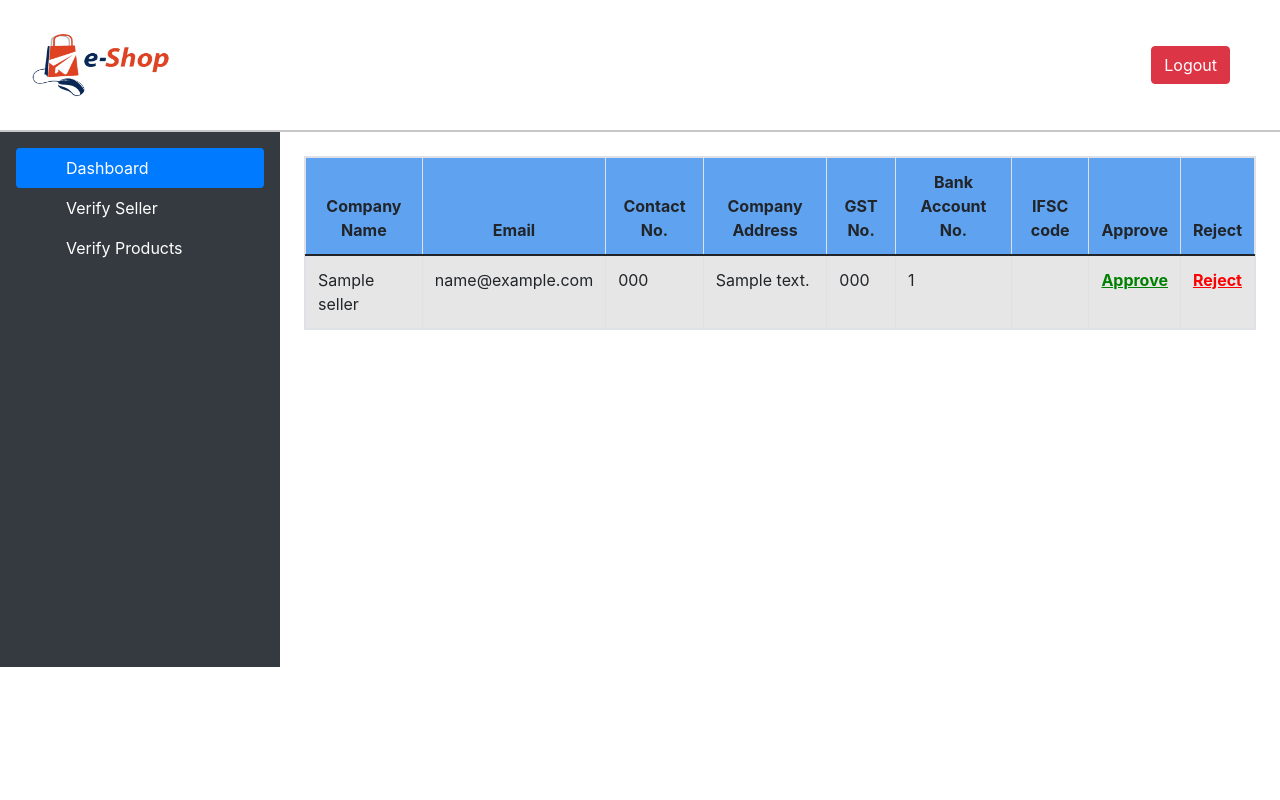
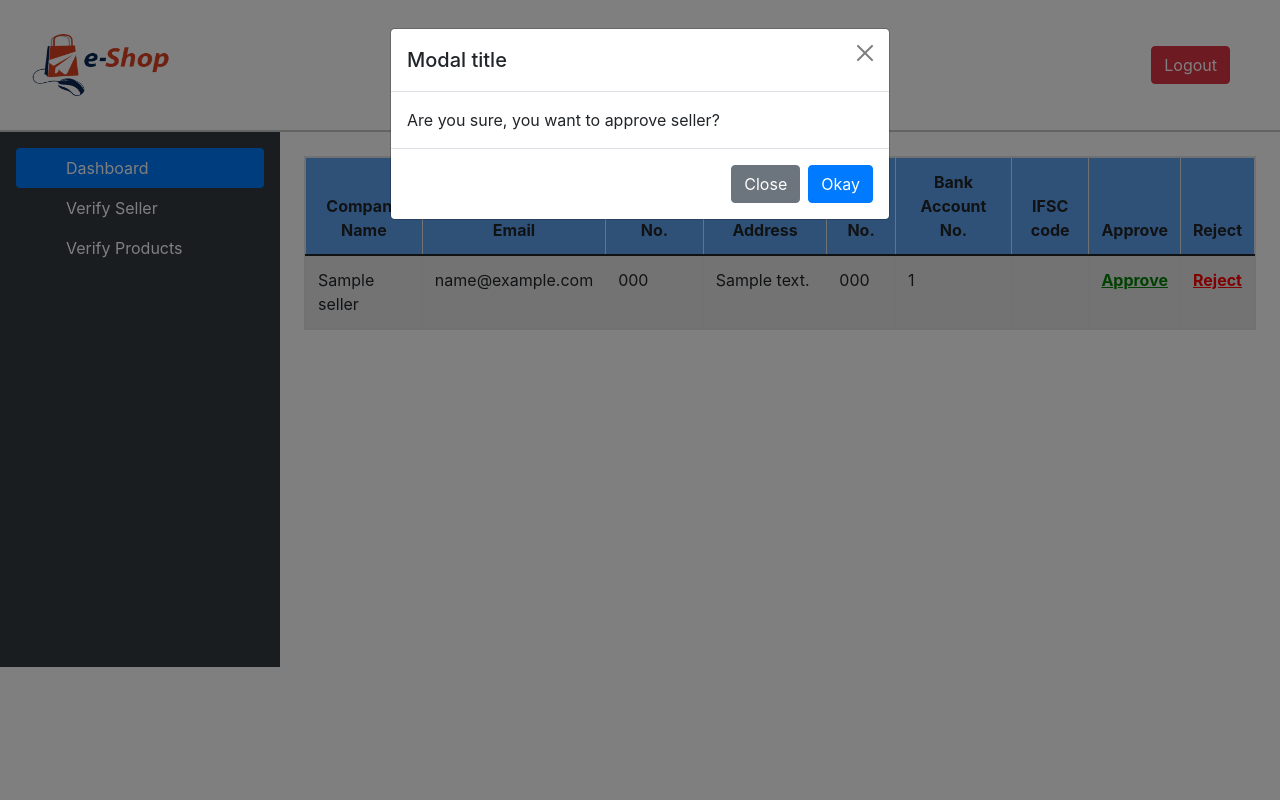
Before and after one commit to Denisshingala/e-Shop, a PHP site: page /admin/verify-seller.php in a window 1280 px wide, after a click on "Approve". Run offline with PHP 8.4, Linux system fonts and the light colour scheme; the visitor is signed in with stand-in values (Sample User, id 1); tables that the repository leaves empty or names only in its code hold one stand-in row (values such as "Sample post"); data that the repository does not hold is empty.

Commit message:
Seller approval Done

```diff
--- a/action/auth.php
+++ b/action/auth.php
@@ -1,7 +1,7 @@
 <?php
 session_start();
 if (!isset($_SESSION['email'])) {
-    header("location: /");
+    header("location:/online_shopping/online_shopping/login.php");
 }
 $error = "";
 $success = "";
--- a/action/seller-approve.php
+++ b/action/seller-approve.php
@@ -1,10 +1,9 @@
 <?php
 if (isset($_POST['approve'])) {
     $id = mysqli_real_escape_string($conn, $_POST['seller_id']);
-
-    $sql = "UPDATE 'seller' SET status='approve' where seller_id=?";
+    $sql = "UPDATE seller SET status='approve' where seller_id=?";
     $stmt = $conn->prepare($sql);
-    $stmt->bind_param("s", $id);
+    $stmt->bind_param("i", $id);
     if ($stmt->execute()) {
         $success = "Successfully approved...";
     } else {
@@ -13,10 +12,9 @@ if (isset($_POST['approve'])) {
 }
 if (isset($_POST['reject'])) {
     $id = mysqli_real_escape_string($conn, $_POST['seller_id']);
-
-    $sql = "DELETE FROM 'seller' where seller_id=?";
+    $sql = "DELETE FROM seller where seller_id=?";
     $stmt = $conn->prepare($sql);
-    $stmt->bind_param("s", $id);
+    $stmt->bind_param("i", $id);
     if ($stmt->execute()) {
         $success = "Successfully approved...";
     } else {
--- a/admin/dashboard.php
+++ b/admin/dashboard.php
@@ -1,3 +1,8 @@
+<?php
+require('../configuration/config.php');
+require('../action/auth.php');
+?>
+
 <!doctype html>
 <html lang="en">
 
--- a/admin/utilities/alert.php
+++ b/admin/utilities/alert.php
@@ -1,11 +1,11 @@
 <?php
 // alert
 if ($error) {
-    echo "<div class='alert alert-danger alert-dismissible fade show w-50 text-center' role='alert'>
+    echo "<div class='alert alert-danger alert-dismissible fade show text-center' role='alert'>
         $error
-    <button type='button' class='btn-close' data-bs-dismiss='alert' aria-label='Close'></button>";
+    <button type='button' class='btn-close' data-bs-dismiss='alert' aria-label='Close'></button></div>";
 } else if ($success) {
-    echo "<div class='alert alert-success alert-dismissible fade show w-50 text-center' role='alert'>
+    echo "<div class='alert alert-success alert-dismissible fade show text-center' role='alert'>
         $success
-    <button type='button' class='btn-close' data-bs-dismiss='alert' aria-label='Close'></button>";
+    <button type='button' class='btn-close' data-bs-dismiss='alert' aria-label='Close'></button></div>";
 }
--- a/admin/utilities/navbar.php
+++ b/admin/utilities/navbar.php
@@ -4,8 +4,8 @@
             <img src="../images/logo.png" alt="e-shop" width="140" height="120">
         </a>
     </div>
-    <div>
+    <form action="../action/logout.php">
         <button class="btn btn-danger" style="margin: 0 50px;">Logout</button>
-    </div>
+    </form>
 </nav>
 <hr style="margin:0;">
--- a/admin/verify-seller.php
+++ b/admin/verify-seller.php
@@ -21,12 +21,9 @@ require('../action/seller-approve.php');
     <?php include('utilities/navbar.php') ?>
 
     <main class="d-flex">
-        <?php
-        include('utilities/side-navbar.php');
-        include('utilities/alert.php');
-        ?>
+        <?php include('utilities/side-navbar.php') ?>
         <div class="p-4">
-
+            <?php include('utilities/alert.php'); ?>
             <table class="table table-bordered table-responsive table-striped">
                 <thead class="text-center">
                     <tr style="background-color: rgb(95, 162, 240);">
@@ -43,7 +40,7 @@ require('../action/seller-approve.php');
                 </thead>
                 <tbody id="tbody">
                     <?php
-                    $sql = "select * from seller where status='pending'";
+                    $sql = "select * from seller";
                     $stmt = $conn->prepare($sql);
                     if ($stmt->execute()) {
                         $result = $stmt->get_result();
@@ -63,7 +60,7 @@ require('../action/seller-approve.php');
                             if ($row['status'] === "pending") {
                                 // echo "<input type='submit' name='approve' class='btn btn-outline-success btn-sm' value='Approve'>";
                                 echo "
-                                    <span style='color:green; font-weight:bold; text-decoration:underline; cursor:pointer; data-bs-toggle='modal' data-bs-target='#approve'>Approve</span>
+                                    <span style='color:green; font-weight:bold; text-decoration:underline; cursor:pointer;' data-bs-toggle='modal' data-bs-target='#approve'>Approve</span>
                                     <!-- Modal -->
                                     <div class='modal fade' id='approve' data-bs-backdrop='static' data-bs-keyboard='false' tabindex='-1' aria-labelledby='staticBackdropLabel' aria-hidden='true'>
                                     <div class='modal-dialog'>
@@ -73,23 +70,23 @@ require('../action/seller-approve.php');
                                             <button type='button' class='btn-close' data-bs-dismiss='modal' aria-label='Close'></button>
                                         </div>
                                         <div class='modal-body'>
-                                            Are you sure you want to approve seller?
+                                            Are you sure, you want to approve seller?
                                         </div>
                                         <div class='modal-footer'>
                                             <button type='button' class='btn btn-secondary' data-bs-dismiss='modal'>Close</button>
-                                            <input type='submit' name='approve' class='btn btn-primary'>Okay</button>
+                                            <input type='submit' name='approve' class='btn btn-primary' value='Okay'>
                                         </div>
                                         </div>
                                     </div>
                                     </div>
                                 ";
                             } else {
-                                echo "<span style='color:green; text-decoration:underline; cursor:pointer;'>Approved</span>";
+                                echo "<span style='color:green; cursor:pointer;'>Approved</span>";
                             }
 
                             // echo "</td><td><input type='submit' name='reject' class='btn btn-outline-danger btn-sm' value='Reject'>
                             echo "</td><td>
-                                <span style='color:red; font-weight:bold; text-decoration:underline; cursor:pointer; data-bs-toggle='modal' data-bs-target='#reject'>Reject</span>
+                                <span style='color:red; font-weight:bold; text-decoration:underline; cursor:pointer;' data-bs-toggle='modal' data-bs-target='#reject'>Reject</span>
                                 <!-- Modal -->
                                 <div class='modal fade' id='reject' data-bs-backdrop='static' data-bs-keyboard='false' tabindex='-1' aria-labelledby='staticBackdropLabel' aria-hidden='true'>
                                 <div class='modal-dialog'>
@@ -99,11 +96,11 @@ require('../action/seller-approve.php');
                                         <button type='button' class='btn-close' data-bs-dismiss='modal' aria-label='Close'></button>
                                     </div>
                                     <div class='modal-body'>
-                                        Are you sure you want to reject seller?
+                                        Are you sure, you want to reject seller?
                                     </div>
                                     <div class='modal-footer'>
                                         <button type='button' class='btn btn-secondary' data-bs-dismiss='modal'>Close</button>
-                                        <input type='submit' name='reject' class='btn btn-primary'>Okay</button>
+                                        <input type='submit' name='reject' class='btn btn-primary' value='Okay'>
                                     </div>
                                     </div>
                                 </div>
@@ -111,7 +108,7 @@ require('../action/seller-approve.php');
                             </td></form></tr>";
                         }
                     } else {
-                        echo "Something went wrong...";
+                        $error = "Something went wrong...";
                     }
                     ?>
                 </tbody>
--- a/login.php
+++ b/login.php
@@ -23,15 +23,13 @@ require('./action/login.php');
     if ($error) {
         echo "<div class='alert alert-danger alert-dismissible fade show w-50 text-center' role='alert'>
         $error
-        <button type='button' class='btn-close' data-bs-dismiss='alert' aria-label='Close'></button>";
+        <button type='button' class='btn-close' data-bs-dismiss='alert' aria-label='Close'></button></div>";
     } else if ($success) {
         echo "<div class='alert alert-success alert-dismissible fade show w-50 text-center' role='alert'>
         $success
-        <button type='button' class='btn-close' data-bs-dismiss='alert' aria-label='Close'></button>";
+        <button type='button' class='btn-close' data-bs-dismiss='alert' aria-label='Close'></button></div>";
     }
     ?>
-
-    </div>
     <div class="container" id="container">
 
         <div class="form-container sign-up-container">
--- a/seller/utilities/navbar.php
+++ b/seller/utilities/navbar.php
@@ -4,7 +4,7 @@
             <img src="../images/logo.png" alt="e-shop" width="140" height="120">
         </a>
     </div>
-    <div>
+    <form action="../action/logout.php">
         <button class="btn btn-danger" style="margin: 0 50px;">Logout</button>
     </div>
 </nav>
```
Also changed, not shown: action/logout.php (added, +7 -0 lines), index.php (+1 -24 lines).
